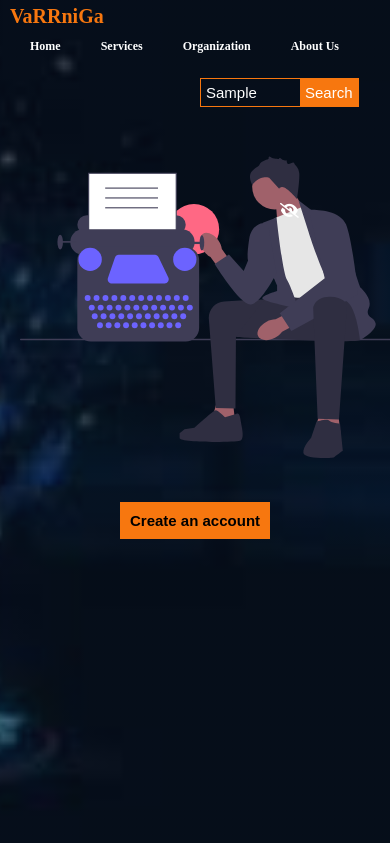
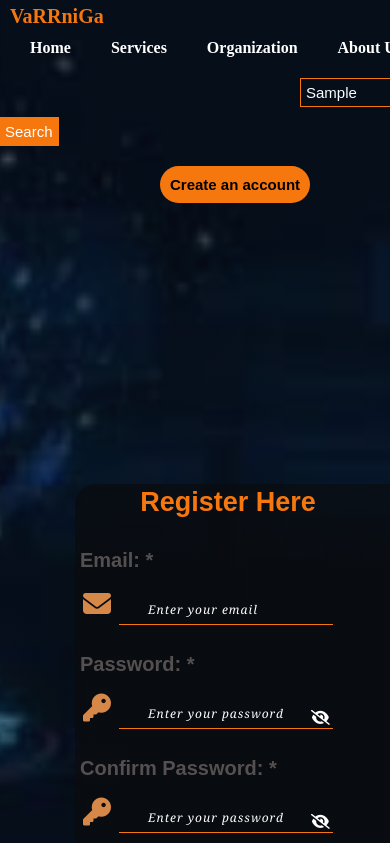
Before and after one commit to kailasamkokilavani/MyFirstWebsite, a plain HTML site: page index.html in a window 390 px wide. Both pictures are taken after typing "Sample", "name@example.com", "Sample123" into the empty fields and a click on the button "Create an account". Shown: the top 843 px of the page. Drawn offline with nearby package versions, Linux system fonts and the light colour scheme.

Commit message:
Update style.css

```diff
--- a/style.css
+++ b/style.css
@@ -74,7 +74,7 @@ ul li:hover{
 }
 .btns:hover{
     color: black ;
-    transition: 3s ease;
+    transition: 3s ease-in-out;
 }
 .btn::placeholder{
     font-size: 18px;
@@ -93,7 +93,7 @@ ul li:hover{
      text-align: center;
     margin-left: 110px;
     margin-top: 50px;
-    padding: 20px;
+    padding: 15px;
     font-size: 20px;
     font-weight: bold;
     color: black;
@@ -102,25 +102,30 @@ ul li:hover{
     text-decoration: none;
     border: none;
     transition: 2s ease;
+    cursor: pointer;
+    border-radius: 20px;
 }
 .button:hover{
     background-color: white;
-    text-decoration: none;
 }
-.form{
-    margin-left: 800px;
+.Login-form{
+    left: 800px;
     margin-top: -450px;
     height: 430px;
     width: 350px;
     position: absolute;
     background: linear-gradient(to top,rgba(10, 10, 10, 0.6)50%,rgba(10, 10, 10, 0.6)50%);
     border-radius: 20px;
+    justify-content: center;
+    align-items: center;
+    overflow: hidden;
+    /*transition: transform .18s ease;*/
+    /*display: none;*/
 }
 .loginhere{
     font-size: 27px;
     font-family: Arial, Helvetica, sans-serif;
     text-align: center;
-    border-radius: 10px;
     color: rgb(247, 119, 15);
     width: 300px;
     font-weight: bold;
@@ -131,10 +136,11 @@ ul li:hover{
     font-family: Arial, Helvetica, sans-serif;
     color: rgb(85, 80, 80);
     margin-left: 5px;
+    padding-top: 10px;
 }
 .fa input{
     padding: 7px;
-    width: 250px;
+    width: 200px;
     margin-left: 4px;
     border-top: none;
     border-left: none;
@@ -142,7 +148,7 @@ ul li:hover{
     border-bottom:1px solid rgb(247, 119, 15) ;
     background:transparent;
     color: white;
-    align-items: center;
+    position: relative;
 }
 .fa input::placeholder{
     font-size: 12px;
@@ -153,7 +159,16 @@ ul li:hover{
     letter-spacing: 1px;
     padding-left: 7px;
 }
-
+.valid{
+    font-size: 16px;
+    font-family: 'Courier New', Courier, monospace;
+    color: green;
+}
+.invalid{
+    font-size: 16px;
+    font-family: 'Courier New', Courier, monospace;
+    color: red;
+}
 .login{
     margin-left: 110px;
     text-align: center;
@@ -190,23 +205,53 @@ ul li:hover{
 .fa i{
     color: rgb(214, 136, 73);
     font-size: 28px;
-    top: -20px;
+    margin-left: 8px;
 }
 .eyeopen i{
     color: white;
-    left: 260px;
-    top: 203px;
+    left: 208px;
+    top: 226px;
     position: absolute;
     font-size: 15px;
     display: none;
 }
 .eyeclose i{
     color: white;
-    left: 280px;
-    top: 203px;
+    top: 226px;
+    left: 228px;
     position: absolute;
     font-size: 15px;
 }
+.Register-form{
+    margin-left: 800px;
+    margin-top: -490px;
+    height: 470px;
+    width: 350px;
+    position: absolute;
+    background: linear-gradient(to top,rgba(10, 10, 10, 0.6)50%,rgba(10, 10, 10, 0.6)50%);
+    border-radius: 20px;
+    justify-content: center;
+    align-items: center;
+    transform: translateX(5px);
+    display: none;
+    overflow: hidden;
+}
+.register-eyeopen i{
+    color: white;
+    left: 208px;
+    top: 330px;
+    position: absolute;
+    font-size: 15px;
+    display: none;
+}
+.register-eyeclose i{
+    color: white;
+    left: 228px;
+    top: 330px;
+    position: absolute;
+    font-size: 15px;
+}
+
 @media screen and (max-width:576px){
     .name{
         font-size: 20px;
@@ -219,7 +264,7 @@ ul li:hover{
     }
     .menu{
         float: left;
-        width: 400px;
+        width: 420px;
         height: 40px;
 
     }
@@ -227,7 +272,7 @@ ul li:hover{
         margin-left: 30px;
          padding-top: 11px;
          padding-right: 10px;
-          font-size: 12px;
+          font-size: 16px;
           color: white;
           font-weight: bold;
           float: left;
@@ -236,7 +281,7 @@ ul li:hover{
         width: 100px;
         font-size: 15px;
         padding: 5px;
-        margin-left: 200px;
+        margin-left: 300px;
     }
     .btns{
         float: left;
@@ -250,18 +295,19 @@ ul li:hover{
         text-indent: 8px;
     }
     .svg{
-        mask-image:none;
+       display: none;
+
     }
     .button{
-         text-align: center;
-        margin-left: 120px;
-        margin-top: -20px;
+        margin-left: 160px;
+        margin-top: 20px;
         padding: 10px;
         font-size: 15px;
         transition: 2s ease;
+        overflow: hidden;
     }
-    .form{
-        margin-left: 20px;
+    .Login-form{
+        margin-left: -730px;
         margin-top: 30px;
         height: 430px;
         width: 350px;
@@ -269,4 +315,18 @@ ul li:hover{
         background: linear-gradient(to top,rgba(10, 10, 10, 0.6)50%,rgba(10, 10, 10, 0.6)50%);
         border-radius: 20px;
     }
+    .Register-form{
+        margin-left: 70px;
+        margin-top: -360px;
+        height: 470px;
+        width: 350px;
+        position: absolute;
+        background: linear-gradient(to top,rgba(10, 10, 10, 0.6)50%,rgba(10, 10, 10, 0.6)50%);
+        border-radius: 20px;
+        justify-content: center;
+        align-items: center;
+        transform: translateX(5px);
+        display: none;
+        overflow: hidden;
+    }
 }
```
